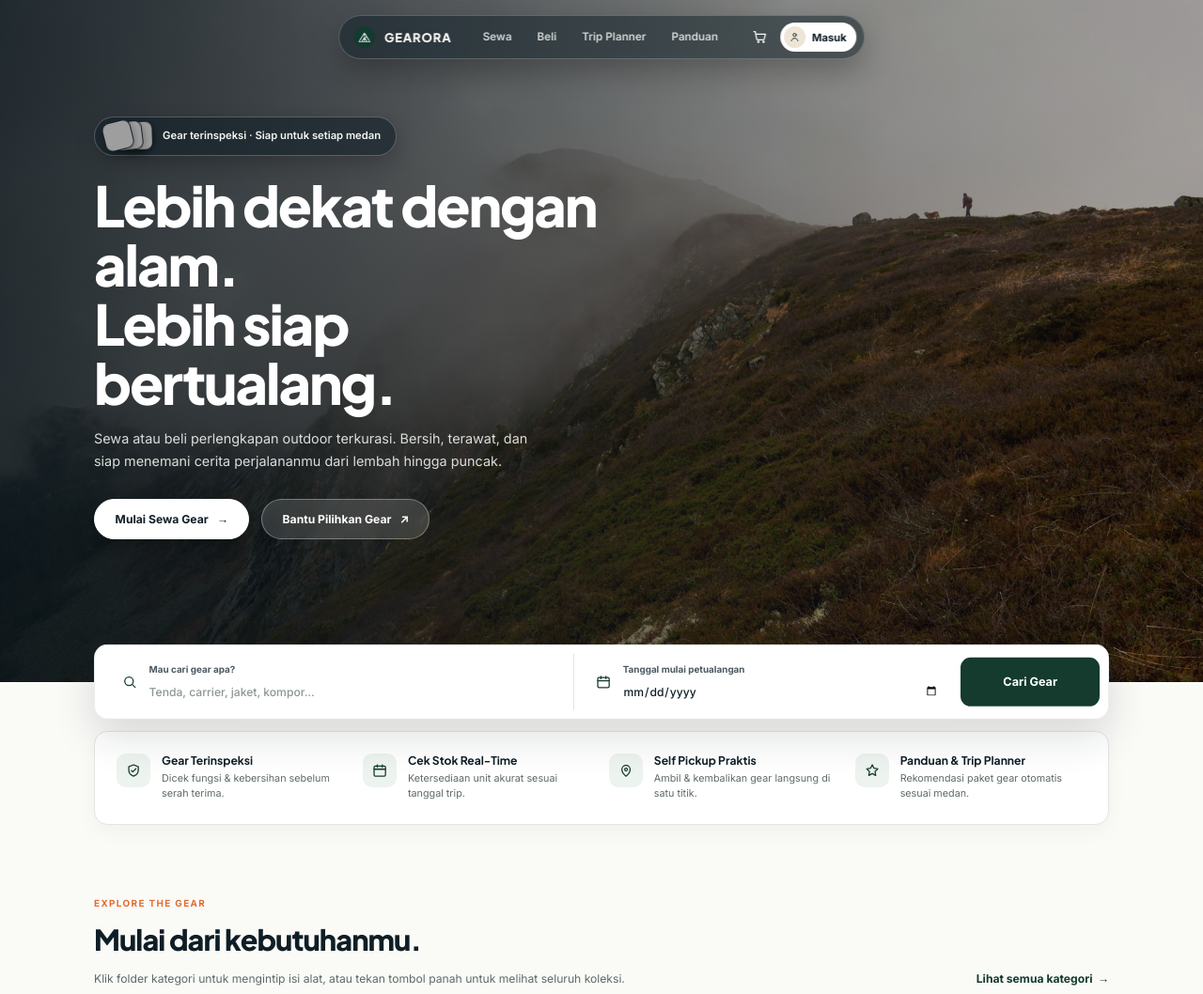
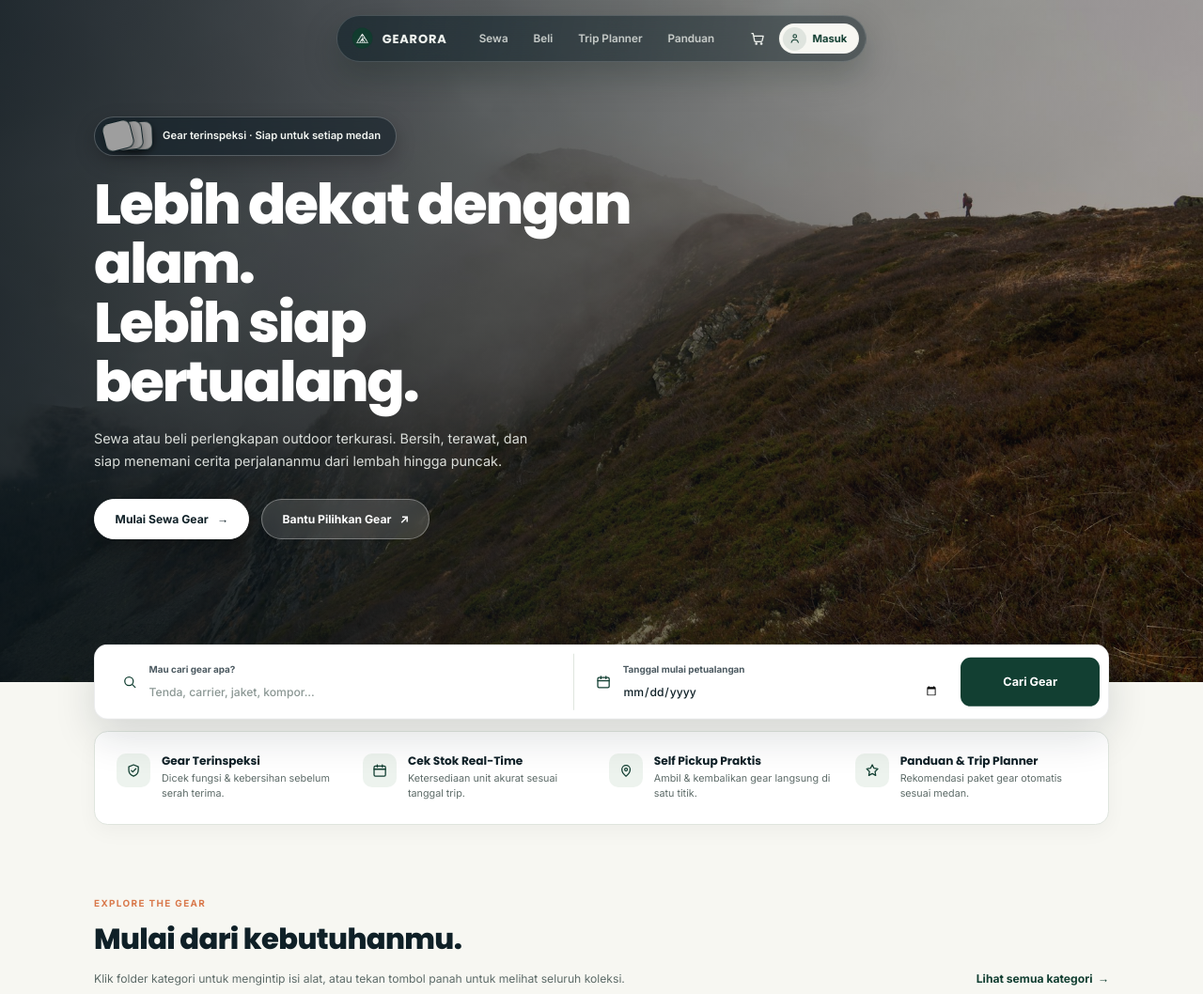
Before and after one commit to KiandrAHD/Gearora, a Laravel app: page / in a window 1280 px wide. Shown: the top 1058 px of the page at 94% size. Run offline with Laravel 12, Linux system fonts and the light colour scheme; data comes from the database, SQL or seed files in the repository; style sheets or scripts are compiled from the project's sources; grey boxes are pictures that could not be loaded.

Commit message:
feat(ui): apply gearora design tokens and smart-reveal floating navbar

```diff
--- a/resources/css/app.css
+++ b/resources/css/app.css
@@ -4,48 +4,45 @@
 @source '../../storage/framework/views/*.php';
 @source '../**/*.blade.php';
 @source '../**/*.js';
-@theme { --color-forest:#143B2E; --color-navy:#0F1E26; --color-blue:#1B6CA8; --color-trail:#E06D32; --color-sage:#9BB094; --color-sand:#EFE5D6; --color-cloud:#FAFAF7; --color-earth:#7A624B; --color-line:#E2E6DF; --font-heading:'Plus Jakarta Sans',ui-sans-serif,system-ui,sans-serif; --font-sans:'Inter',ui-sans-serif,system-ui,sans-serif; }
-:root{--forest:#143B2E;--navy:#0F1E26;--blue:#1B6CA8;--trail:#E06D32;--sage:#9BB094;--sand:#EFE5D6;--cloud:#FAFAF7;--earth:#7A624B;--line:#E2E6DF}*{box-sizing:border-box}html{scroll-behavior:smooth}@media(min-width:901px){html{zoom:.9}}body.nav-open{overflow:hidden}body.modal-open{overflow:hidden}body{margin:0;min-width:320px;background:var(--cloud);color:var(--navy);font-family:Inter,ui-sans-serif,system-ui,sans-serif;line-height:1.6;-webkit-font-smoothing:antialiased}h1,h2,h3{font-family:'Plus Jakarta Sans',ui-sans-serif,system-ui,sans-serif;letter-spacing:-.03em;margin:0}a{color:inherit;text-decoration:none}button,input{font:inherit}.page-container{width:min(1200px,calc(100% - 40px));margin-inline:auto}
+@theme { --color-forest:#123F32; --color-navy:#0F2027; --color-darkgreen:#173F34; --color-blue:#1B6CA8; --color-trail:#D9794C; --color-sage:#9BB094; --color-sagesoft:#E7EDE5; --color-sand:#EFE5D6; --color-cloud:#F7F7F2; --color-earth:#7A624B; --color-line:#DFE5DE; --font-heading:'Poppins',ui-sans-serif,system-ui,sans-serif; --font-sans:'Inter',ui-sans-serif,system-ui,sans-serif; }
+:root{--forest:#123F32;--forest-deep:#0F2E25;--navy:#0F2027;--darkgreen:#173F34;--blue:#1B6CA8;--trail:#D9794C;--trail-deep:#C0653A;--sage:#9BB094;--sage-soft:#E7EDE5;--sand:#EFE5D6;--cloud:#F7F7F2;--soft:#F0F2EE;--earth:#7A624B;--line:#DFE5DE;--ink:#172A29;--muted:#74817D;--font-heading:'Poppins',ui-sans-serif,system-ui,sans-serif;--font-body:'Inter',ui-sans-serif,system-ui,sans-serif;--radius-sm:10px;--radius:14px;--radius-lg:22px;--shadow-soft:0 12px 32px rgba(15,32,39,.08);--shadow-lift:0 22px 48px rgba(15,32,39,.14)}*{box-sizing:border-box}html{scroll-behavior:smooth}@media(min-width:901px){html{zoom:.9}}body.nav-open{overflow:hidden}body.modal-open{overflow:hidden}body{margin:0;min-width:320px;background:var(--cloud);color:var(--ink);font-family:var(--font-body);line-height:1.6;-webkit-font-smoothing:antialiased}h1,h2,h3,h4{font-family:var(--font-heading);letter-spacing:-.02em;margin:0;color:var(--ink)}a{color:inherit;text-decoration:none}button,input,select,textarea{font:inherit}.page-container{width:min(1200px,calc(100% - 40px));margin-inline:auto}
 .site-header-inner{display:grid;grid-template-columns:minmax(0,1fr) auto minmax(0,1fr);align-items:center;gap:24px}.brand{display:flex;align-items:center;gap:10px;grid-column:1}.primary-nav{display:flex;gap:8px;justify-self:center;grid-column:2;align-self:stretch;align-items:center;margin:0}.primary-nav a{position:relative;display:flex;align-items:center}.primary-nav a[aria-current=page]::after{content:"";position:absolute;left:0;right:0;bottom:0}.header-actions{display:flex;align-items:center;gap:8px;justify-self:end;grid-column:3}
-/* Animated Floating Pill Navbar (Adapted to Gearora Clean Adventure Palette) */
-body.has-floating-nav main{padding-top:86px}
+/* Floating pill navigation — forest glass, smart reveal on scroll */
+body.has-floating-nav main{padding-top:88px}
 .floating-nav-wrap{position:fixed;top:18px;left:50%;transform:translateX(-50%);z-index:55;width:max-content;max-width:calc(100vw - 28px);pointer-events:none}
-.floating-nav{pointer-events:auto;position:relative;display:flex;align-items:center;gap:14px;height:52px;padding:0 8px 0 12px;border-radius:999px;overflow:hidden;border:1px solid var(--line);background:rgba(250,250,247,.88);backdrop-filter:blur(16px) saturate(1.4);-webkit-backdrop-filter:blur(16px) saturate(1.4);box-shadow:0 12px 32px rgba(15,30,38,.11);color:var(--navy);max-width:680px;transition:max-width .62s cubic-bezier(.22,1,.36,1),gap .5s cubic-bezier(.22,1,.36,1),padding .5s cubic-bezier(.22,1,.36,1),background .35s ease,border-color .35s ease,box-shadow .35s ease,transform .3s cubic-bezier(.22,1,.36,1)}
-.floating-nav.is-hero-overlay:not(.is-scrolled){background:rgba(15,30,38,.52);border-color:rgba(255,255,255,.22);color:#FAFAF7;box-shadow:0 14px 36px rgba(0,0,0,.28)}
-.floating-nav.is-collapsed{max-width:52px;gap:0;padding:0;cursor:pointer}
-.floating-nav.is-collapsed:hover{transform:scale(1.08)}
-.floating-nav.is-collapsed:active{transform:scale(.95)}
-.fn-brand{display:flex;align-items:center;gap:9px;flex-shrink:0;padding:4px 6px 4px 2px;transition:opacity .3s ease .08s,transform .5s cubic-bezier(.22,1,.36,1)}
-.fn-logo{width:30px;height:30px;border-radius:50%;object-fit:contain;display:block;transition:transform .55s cubic-bezier(.22,1,.36,1)}
-.fn-brand-name{font:800 14.5px/1 'Plus Jakarta Sans',sans-serif;letter-spacing:.06em;white-space:nowrap}
-.floating-nav.is-collapsed .fn-brand{opacity:0;transform:translateX(-16px) scale(.85);pointer-events:none;transition:opacity .2s ease,transform .35s ease}
-.floating-nav.is-collapsed .fn-logo{transform:rotate(-90deg)}
-.floating-nav .primary-nav{display:flex;align-items:center;align-self:center;gap:4px;padding:0 4px;transition:opacity .32s ease .1s,transform .48s cubic-bezier(.22,1,.36,1)}
-.floating-nav .primary-nav a{padding:7px 13px;border-radius:999px;font-size:13px;font-weight:600;white-space:nowrap;color:inherit;opacity:.82;transition:opacity .18s,background .18s,color .18s}
+.floating-nav{pointer-events:auto;position:relative;display:flex;align-items:center;gap:14px;height:56px;padding:0 8px 0 12px;border-radius:999px;overflow:hidden;border:1px solid rgba(255,255,255,.16);background:linear-gradient(100deg,rgba(15,46,37,.93) 0%,rgba(15,32,39,.88) 100%);backdrop-filter:blur(18px) saturate(1.35);-webkit-backdrop-filter:blur(18px) saturate(1.35);box-shadow:0 16px 40px rgba(9,24,19,.26);color:#F5F8F3;max-width:720px;will-change:transform,opacity;transition:background .35s ease,border-color .35s ease,box-shadow .35s ease,transform .34s cubic-bezier(.22,1,.36,1),opacity .26s ease}
+.floating-nav.is-scrolled{background:linear-gradient(100deg,rgba(15,46,37,.99) 0%,rgba(15,32,39,.97) 100%);border-color:rgba(255,255,255,.2);box-shadow:0 18px 44px rgba(9,24,19,.34)}
+.floating-nav.is-hidden{transform:translateY(-160%);opacity:0;pointer-events:none}
+.floating-nav.is-hero-overlay:not(.is-scrolled){background:linear-gradient(100deg,rgba(15,32,39,.62) 0%,rgba(15,32,39,.44) 100%)}
+.fn-brand{display:flex;align-items:center;gap:9px;flex-shrink:0;padding:4px 6px 4px 2px}
+.fn-logo{width:30px;height:30px;border-radius:50%;object-fit:contain;display:block}
+.fn-brand-name{font:700 14.5px/1 var(--font-heading);letter-spacing:.06em;white-space:nowrap}
+.floating-nav .primary-nav{display:flex;align-items:center;align-self:center;gap:2px;padding:0 4px}
+.floating-nav .primary-nav a{padding:8px 14px;border-radius:999px;font-size:13px;font-weight:600;white-space:nowrap;color:inherit;opacity:.78;transition:opacity .18s,background .18s,color .18s}
 .floating-nav .primary-nav a::after{display:none}
-.floating-nav .primary-nav a:hover{opacity:1;background:rgba(20,59,46,.08)}
-.floating-nav.is-hero-overlay:not(.is-scrolled) .primary-nav a:hover{background:rgba(255,255,255,.14)}
-.floating-nav .primary-nav a[aria-current=page]{opacity:1;background:var(--forest);color:#fff}
-.floating-nav.is-hero-overlay:not(.is-scrolled) .primary-nav a[aria-current=page]{background:var(--trail);color:#fff}
-.floating-nav.is-collapsed .primary-nav{opacity:0;transform:translateX(-12px) scale(.94);pointer-events:none;transition:opacity .18s ease,transform .3s ease}
-.fn-actions{display:flex;align-items:center;gap:6px;flex-shrink:0;transition:opacity .32s ease .12s,transform .48s cubic-bezier(.22,1,.36,1)}
-.floating-nav.is-collapsed .fn-actions{opacity:0;transform:scale(.9);pointer-events:none;transition:opacity .18s ease,transform .3s ease}
-.fn-icon,.fn-mobile-toggle{position:relative;width:36px;height:36px;border-radius:999px;border:0;background:transparent;color:inherit;display:grid;place-items:center;cursor:pointer;transition:background .18s}
-.fn-icon:hover,.fn-mobile-toggle:hover{background:rgba(20,59,46,.1)}
-.floating-nav.is-hero-overlay:not(.is-scrolled) .fn-icon:hover,.floating-nav.is-hero-overlay:not(.is-scrolled) .fn-mobile-toggle:hover{background:rgba(255,255,255,.16)}
-.fn-icon svg,.fn-mobile-toggle svg,.fn-user-dot svg,.fn-collapsed-icon svg,.search-field svg,.value-icon svg,.category-icon svg{width:18px;height:18px;fill:none;stroke:currentColor;stroke-width:1.9;stroke-linecap:round;stroke-linejoin:round}
-.cart-count{position:absolute;right:1px;top:1px;min-width:16px;height:16px;padding:0 4px;border-radius:999px;background:var(--trail);color:#fff;text-align:center;font-size:9px;font-weight:700;line-height:16px}
-.fn-account{display:inline-flex;align-items:center;gap:7px;padding:4px 12px 4px 5px;border-radius:999px;background:var(--forest);color:#fff;font-size:12.5px;font-weight:700;white-space:nowrap;transition:background .18s,transform .18s}
-.fn-account:hover{background:#0E2B21;transform:translateY(-1px)}
-.floating-nav.is-hero-overlay:not(.is-scrolled) .fn-account{background:#fff;color:var(--navy)}
-.floating-nav.is-hero-overlay:not(.is-scrolled) .fn-account:hover{background:#F1F4EF}
-.fn-user-dot{width:26px;height:26px;border-radius:50%;display:grid;place-items:center;background:rgba(255,255,255,.18);color:currentColor}
-.floating-nav.is-hero-overlay:not(.is-scrolled) .fn-user-dot{background:var(--sand);color:var(--forest)}
-.fn-user-dot svg{width:14px;height:14px}
-.fn-collapsed-icon{position:absolute;inset:0;display:grid;place-items:center;opacity:0;transform:scale(.75);pointer-events:none;transition:opacity .25s ease .08s,transform .35s cubic-bezier(.34,1.36,.5,1) .08s}
-.floating-nav.is-collapsed .fn-collapsed-icon{opacity:1;transform:scale(1)}
+.floating-nav .primary-nav a:hover{opacity:1;background:rgba(255,255,255,.12)}
+.floating-nav .primary-nav a[aria-current=page]{opacity:1;background:#F7F7F2;color:var(--forest);box-shadow:0 4px 12px rgba(0,0,0,.16)}
+.fn-actions{display:flex;align-items:center;gap:6px;flex-shrink:0}
+.fn-icon,.fn-mobile-toggle{position:relative;width:38px;height:38px;border-radius:999px;border:0;background:transparent;color:inherit;display:grid;place-items:center;cursor:pointer;transition:background .18s}
+.fn-icon:hover,.fn-mobile-toggle:hover{background:rgba(255,255,255,.14)}
+.fn-icon svg,.fn-mobile-toggle svg,.fn-user-dot svg,.search-field svg,.value-icon svg,.category-icon svg{width:18px;height:18px;fill:none;stroke:currentColor;stroke-width:1.9;stroke-linecap:round;stroke-linejoin:round}
+.cart-count{position:absolute;right:0;top:0;min-width:16px;height:16px;padding:0 4px;border-radius:999px;background:var(--trail);color:#fff;text-align:center;font-size:9px;font-weight:700;line-height:16px}
+.fn-account{display:inline-flex;align-items:center;gap:7px;padding:4px 14px 4px 5px;border-radius:999px;background:#F7F7F2;color:var(--forest);font-size:12.5px;font-weight:700;white-space:nowrap;transition:background .18s,transform .18s}
+.fn-account:hover{background:#fff;transform:translateY(-1px)}
+.fn-user-dot{width:28px;height:28px;border-radius:50%;display:grid;place-items:center;background:rgba(18,63,50,.1);color:var(--forest)}
+.fn-user-dot svg{width:15px;height:15px}
 .fn-mobile-toggle,.mobile-nav,.mobile-nav-backdrop{display:none}
-@media(max-width:900px){.mobile-nav{display:block;position:fixed;top:80px;left:14px;right:14px;padding:14px 18px 20px;background:var(--cloud);border:1px solid var(--line);border-radius:18px;box-shadow:0 20px 40px rgba(15,30,38,.18);z-index:54}.floating-nav .primary-nav,.fn-account{display:none}.fn-mobile-toggle{display:grid}.floating-nav{width:calc(100vw - 28px);justify-content:space-between;padding:0 10px 0 14px}}
+@media(max-width:900px){.mobile-nav{display:block;position:fixed;top:84px;left:14px;right:14px;padding:12px 10px 16px;background:#F7F7F2;border:1px solid var(--line);border-radius:18px;box-shadow:0 24px 48px rgba(9,24,19,.28);z-index:54;max-height:calc(100dvh - 104px);overflow-y:auto}
+    .floating-nav{width:calc(100vw - 28px);justify-content:space-between;padding:0 10px 0 14px}
+    .floating-nav .primary-nav,.fn-account{display:none}
+    .fn-mobile-toggle{display:grid}
+    .mobile-nav a{display:flex;align-items:center;min-height:48px;padding:0 14px;border-radius:12px;font-size:15px;font-weight:600;color:var(--ink)}
+    .mobile-nav a+a{border-top:1px solid var(--line)}
+    .mobile-nav a:hover{background:var(--sage-soft)}
+    .mobile-nav a[aria-current=page]{background:var(--forest);color:#fff}
+    .mobile-nav-close{display:flex;align-items:center;justify-content:flex-end;width:100%;min-height:40px;border:0;background:none;color:var(--muted);font-size:13px;font-weight:700;cursor:pointer;padding:0 8px}
+    .mobile-nav-backdrop{display:block;position:fixed;inset:0;background:rgba(9,24,19,.5);z-index:53}
+}
 
 /* Clean Adventure Full-Bleed Hero */
 .hero-cinema{position:relative;padding:138px 0 0;margin-bottom:58px;color:#fff;background:#0F1E26}
@@ -92,7 +89,7 @@ body.has-floating-nav main{padding-top:86px}
 .value-strip{display:grid;grid-template-columns:repeat(4,1fr);gap:18px;padding:26px;background:#fff;border:1px solid var(--line);border-radius:16px;box-shadow:0 8px 24px rgba(15,30,38,.04);margin-top:26px}
 .value-item{display:flex;align-items:flex-start;gap:13px}
 .value-icon{width:40px;height:40px;flex:none;display:grid;place-items:center;border-radius:11px;background:#EDF3EE;color:var(--forest)}
-.value-item strong{display:block;font:700 13.5px/1.3 'Plus Jakarta Sans',sans-serif;color:var(--navy)}
+.value-item strong{display:block;font:700 13.5px/1.3 Poppins,sans-serif;color:var(--navy)}
 .value-item small{display:block;margin-top:3px;font-size:12px;line-height:1.5;color:#5D6B68}
 
 /* Section Headings & Categories */
@@ -104,7 +101,7 @@ body.has-floating-nav main{padding-top:86px}
 .category-card{min-height:92px;padding:16px 18px;display:flex;align-items:center;gap:14px;border:1px solid var(--line);border-radius:14px;background:#fff;transition:transform .2s,border-color .2s,box-shadow .2s}
 .category-card:hover{transform:translateY(-3px);border-color:var(--forest);box-shadow:0 12px 28px rgba(15,30,38,.07)}
 .category-icon{width:46px;height:46px;flex:none;display:grid;place-items:center;border-radius:12px;background:#EDF3EE;color:var(--forest)}
-.category-card strong{display:block;font:700 14px 'Plus Jakarta Sans',sans-serif;color:var(--navy)}
+.category-card strong{display:block;font:700 14px Poppins,sans-serif;color:var(--navy)}
 .category-card small{display:block;margin-top:3px;color:#6D7B78;font-size:11.5px}
 .category-arrow{margin-left:auto;color:#8B9794;font-size:16px;font-weight:700;transition:transform .18s,color .18s}
 .category-card:hover .category-arrow{transform:translateX(3px);color:var(--forest)}
@@ -124,7 +121,7 @@ body.has-floating-nav main{padding-top:86px}
 .product-modes{display:flex;gap:8px;margin-bottom:14px}
 .product-modes span{padding:3px 9px;border-radius:999px;font-size:10px;font-weight:800;letter-spacing:.06em;background:#F1F3EE;color:#7C8885;border:1px solid transparent}
 .product-modes span.is-current{background:#E6F2EC;color:var(--forest);border-color:#BFE0CD}
-.product-price{margin:auto 0 0;font:800 16.5px 'Plus Jakarta Sans',sans-serif;color:var(--navy);padding-right:38px}
+.product-price{margin:auto 0 0;font:800 16.5px Poppins,sans-serif;color:var(--navy);padding-right:38px}
 .product-price small{font:500 11px Inter,sans-serif;color:#6E7C79}
 .product-arrow{position:absolute;right:16px;bottom:16px;width:34px;height:34px;display:grid;place-items:center;border-radius:50%;background:#EDF3EE;color:var(--forest);font-size:16px;font-weight:700;transition:background .18s,color .18s,transform .18s}
 .product-card:hover .product-arrow{background:var(--forest);color:#fff;transform:translateX(2px)}
@@ -136,7 +133,7 @@ body.has-floating-nav main{padding-top:86px}
 .showcase-lead{margin:0 0 28px;color:#526267;font-size:15px;line-height:1.7}
 .step-list{display:flex;flex-direction:column;gap:14px;margin-bottom:28px}
 .step-item{display:flex;align-items:flex-start;gap:16px;padding:14px 16px;border-radius:14px;background:#fff;border:1px solid var(--line)}
-.step-num{width:34px;height:34px;flex:none;display:grid;place-items:center;border-radius:10px;background:#EDF3EE;color:var(--forest);font:800 13px 'Plus Jakarta Sans',sans-serif}
+.step-num{width:34px;height:34px;flex:none;display:grid;place-items:center;border-radius:10px;background:#EDF3EE;color:var(--forest);font:800 13px Poppins,sans-serif}
 .step-item h3{font-size:15px;font-weight:700;color:var(--navy)}
 .step-item p{margin:3px 0 0;font-size:13px;color:#5D6B68;line-height:1.5}
 .showcase-actions{display:flex;align-items:center;gap:22px;flex-wrap:wrap}
@@ -172,8 +169,6 @@ body.has-floating-nav main{padding-top:86px}
 .footer-bottom{display:flex;justify-content:space-between;border-top:1px solid rgba(255,255,255,.12);margin-top:48px;padding-top:22px;color:#819099;font-size:11px}
 
 @media(max-width:960px){
-    .mobile-nav{display:block;position:fixed;top:80px;left:14px;right:14px;padding:14px 18px 20px;background:var(--cloud);border:1px solid var(--line);border-radius:18px;box-shadow:0 20px 40px rgba(15,30,38,.18);z-index:54}
-    .mobile-nav-backdrop{display:block;position:fixed;inset:0;background:rgba(15,30,38,.45);z-index:53}
     .value-strip{grid-template-columns:repeat(2,1fr)}
     .category-grid,.product-grid{grid-template-columns:repeat(2,1fr)}
     .adventure-showcase{grid-template-columns:1fr;gap:32px}
@@ -281,7 +276,7 @@ body.has-floating-nav main{padding-top:86px}
 /* Phase 9 — product card (mode-aware, local image fallback) */
 .product-photo-fallback{display:grid;place-items:center;gap:8px;height:100%;padding:18px;color:#6F8172;text-align:center}
 .product-photo-fallback-label{font-size:10px;font-weight:700;letter-spacing:.08em;text-transform:uppercase;color:#7C8C7E}
-.product-price-empty{font:700 13px 'Plus Jakarta Sans',sans-serif;color:#84908D}
+.product-price-empty{font:700 13px Poppins,sans-serif;color:#84908D}
 
 /* Phase 9 — catalog layout, sticky sidebar, search toolbar */
 .catalog-hero{position:relative;overflow:hidden;background:linear-gradient(105deg,rgba(15,30,38,.88) 0%,rgba(20,59,46,.82) 100%),url('/images/editorial/story-alpine.jpg') center/cover;color:#fff;padding:56px 0 46px}
@@ -526,7 +521,7 @@ body.has-floating-nav main{padding-top:86px}
 .gf-front-rim path{stroke-width:2.4}
 .gf-hit{all:unset;position:absolute;inset:0;z-index:1;cursor:pointer}
 .gf-label{position:absolute;z-index:2;left:28px;bottom:30px;display:flex;flex-direction:column;gap:4px;max-width:205px;pointer-events:none;color:var(--gf-ink)}
-.gf-title{font:700 18.5px/1.15 'Plus Jakarta Sans',sans-serif;letter-spacing:-.02em;overflow:hidden;text-overflow:ellipsis;white-space:nowrap}
+.gf-title{font:700 18.5px/1.15 Poppins,sans-serif;letter-spacing:-.02em;overflow:hidden;text-overflow:ellipsis;white-space:nowrap}
 .gf-meta{font-family:ui-monospace,SFMono-Regular,Menlo,Consolas,monospace;font-size:12px;letter-spacing:.02em;color:var(--gf-ink-soft);white-space:nowrap}
 .gf-key{all:unset;box-sizing:border-box;position:absolute;right:22px;bottom:22px;z-index:12;width:54px;height:54px;border-radius:16px;display:grid;place-items:center;cursor:pointer;color:#fff;background:radial-gradient(120% 90% at 50% 0%,#265E4A 0%,#143B2E 65%,#0B241C 100%);box-shadow:inset 0 1px 0 rgba(255,255,255,.24),0 10px 20px -6px rgba(20,59,46,.5);transition:transform .3s var(--gf-spring)}
 .gf-key:hover{transform:translateY(-2px) scale(1.04)}
@@ -546,7 +541,7 @@ body.has-floating-nav main{padding-top:86px}
 .ib-card--hidden{opacity:0;transform:translate3d(var(--ib-cx),0,0) rotate(var(--ib-cr)) scale(.6)}
 .ib-pill.is-hovered .ib-card{z-index:var(--ib-zh);opacity:1;transform:translate3d(var(--ib-sx),var(--ib-sy),0) rotate(var(--ib-hr)) scale(1)}
 .ib-card--overflow{border-radius:999px;background:var(--trail);color:#fff}
-.ib-overflow-count{font:700 10px/1 'Plus Jakarta Sans',sans-serif;letter-spacing:-.02em}
+.ib-overflow-count{font:700 10px/1 Poppins,sans-serif;letter-spacing:-.02em}
 .ib-card img{width:100%;height:100%;object-fit:cover;display:block}
 .ib-label{white-space:nowrap;font-size:12.5px;font-weight:600;color:#F4F7F3;line-height:1}
 @media(max-width:640px){.ib-pill{height:40px;max-width:100%;padding:0 14px 0 8px;gap:10px;overflow:hidden}.ib-pill.is-hovered .ib-strip{width:var(--ib-collapsed-w)}.ib-pill.is-hovered .ib-card{transform:translate3d(var(--ib-cx),0,0) rotate(var(--ib-cr)) scale(1)}.ib-pill.is-hovered .ib-card--hidden{opacity:0}.ib-label{font-size:11.5px;overflow:hidden;text-overflow:ellipsis}}
--- a/resources/views/components/layouts/public.blade.php
+++ b/resources/views/components/layouts/public.blade.php
@@ -8,7 +8,7 @@
     <link rel="icon" type="image/png" href="{{ asset('favicon.png') }}">
     <link rel="preconnect" href="https://fonts.googleapis.com">
     <link rel="preconnect" href="https://fonts.gstatic.com" crossorigin>
-    <link href="https://fonts.googleapis.com/css2?family=Inter:wght@400;500;600;700&family=Plus+Jakarta+Sans:wght@500;600;700;800&display=swap" rel="stylesheet">
+    <link href="https://fonts.googleapis.com/css2?family=Inter:wght@400;500;600;700&family=Poppins:wght@500;600;700;800&display=swap" rel="stylesheet">
     @if($title)<meta property="og:title" content="{{ $title }}">@endif
     <title>{{ $title ? $title.' — ' : '' }}GEARORA</title>
     @vite(['resources/css/app.css', 'resources/js/app.js'])
```
Also changed, not shown: resources/views/components/partials/site-header.blade.php (+26 -27 lines).
